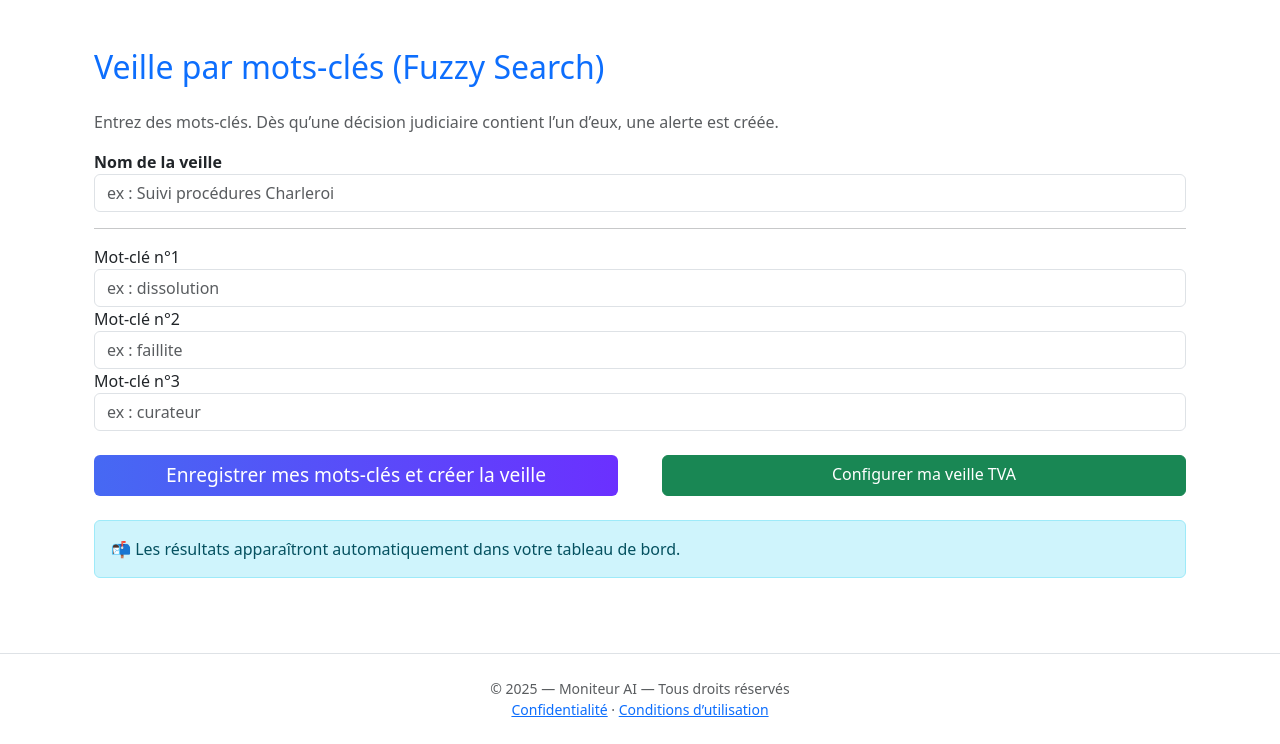
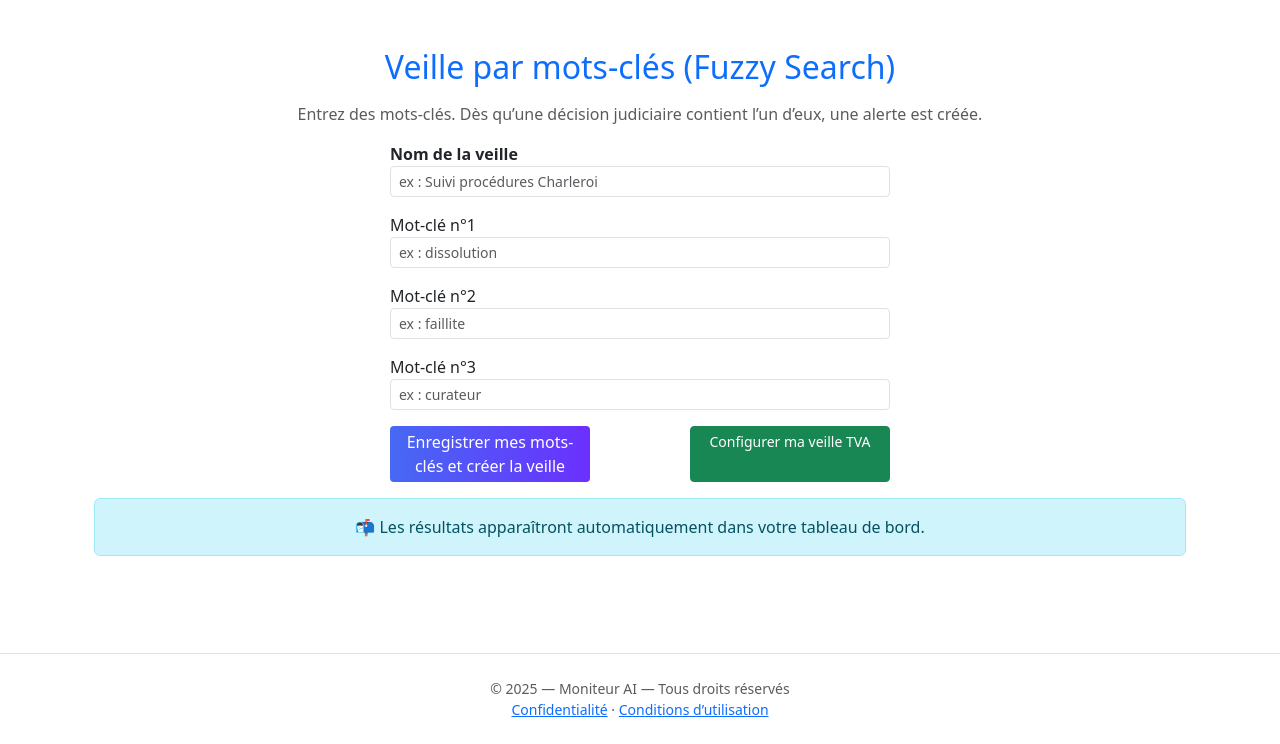
Before and after one commit to DROIDINOU/ScrapperMoniteurExtended, a Django app: template MonSiteMoniteur/backend/veille/templates/veille/fuzzy_veille.html in a window 1280 px wide. Shown: the part 56-800 px from the top of the page. Run offline with Django 5.2, Linux system fonts and the light colour scheme; the template is opened without the code that fills it, so the values that code supplies are empty.

Commit message:
amelioration ux

```diff
--- a/MonSiteMoniteur/backend/veille/templates/veille/fuzzy_veille.html
+++ b/MonSiteMoniteur/backend/veille/templates/veille/fuzzy_veille.html
@@ -1,64 +1,63 @@
 {% extends 'veille/base.html' %}
+
 {% block content %}
 
 <div class="container py-4">
 
-    <h2 class="mb-4 text-primary">Veille par mots-clés (Fuzzy Search)</h2>
-    <p class="text-muted">
+    <h2 class="mb-3 text-primary text-center">Veille par mots-clés (Fuzzy Search)</h2>
+    <p class="text-muted text-center">
         Entrez des mots-clés. Dès qu’une décision judiciaire contient l’un d’eux, une alerte est créée.
     </p>
 
-    <!-- Formulaire visible dès le début -->
-    <form method="POST" action="{% url 'veille_fuzzy' %}">
+    <!-- Formulaire centré -->
+    <form method="POST" action="{% url 'veille_fuzzy' %}" class="mx-auto" style="max-width: 500px;">
         {% csrf_token %}
 
         <!-- ✅ NOM DE LA VEILLE -->
-        <div class="form-group">
+        <div class="form-group mb-3">
             <label><strong>Nom de la veille</strong></label>
             <input type="text"
                 name="veille_nom"
-                class="form-control"
-                placeholder="ex : Suivi procédures Charleroi">
+                class="form-control form-control-sm"
+                placeholder="ex : Suivi procédures Charleroi" style="max-width: 100%;">
         </div>
 
-        <hr>
-
         <!-- ✅ MOTS-CLÉS -->
-        <div class="form-group">
+        <div class="form-group mb-3">
             <label>Mot-clé n°1</label>
-            <input type="text" name="keyword1" class="form-control"
-                   value="{{ profile.keyword1|default_if_none:'' }}" placeholder="ex : dissolution">
+            <input type="text" name="keyword1" class="form-control form-control-sm"
+                   value="{{ profile.keyword1|default_if_none:'' }}" placeholder="ex : dissolution" style="max-width: 100%;">
         </div>
 
-        <div class="form-group">
+        <div class="form-group mb-3">
             <label>Mot-clé n°2</label>
-            <input type="text" name="keyword2" class="form-control"
-                   value="{{ profile.keyword2|default_if_none:'' }}" placeholder="ex : faillite">
+            <input type="text" name="keyword2" class="form-control form-control-sm"
+                   value="{{ profile.keyword2|default_if_none:'' }}" placeholder="ex : faillite" style="max-width: 100%;">
         </div>
 
-        <div class="form-group">
+        <div class="form-group mb-3">
             <label>Mot-clé n°3</label>
-            <input type="text" name="keyword3" class="form-control"
-                   value="{{ profile.keyword3 }}" placeholder="ex : curateur">
+            <input type="text" name="keyword3" class="form-control form-control-sm"
+                   value="{{ profile.keyword3 }}" placeholder="ex : curateur" style="max-width: 100%;">
         </div>
 
-        <!-- Boutons côte à côte -->
-        <div class="d-flex justify-content-between mt-4">
+        <!-- Boutons côte à côte avec plus de centrage -->
+        <div class="d-flex justify-content-between mt-3">
             <!-- Bouton "Enregistrer mes mots-clés" -->
             <button type="submit" id="submitButton"
-                    class="btn btn-primary"
-                    style="background: linear-gradient(90deg,#4669f3,#6b30ff); border: none; font-size: 1.2rem; width: 48%;">
+                    class="btn btn-primary btn-sm"
+                    style="background: linear-gradient(90deg,#4669f3,#6b30ff); border: none; font-size: 1rem; width: 40%;">
                 Enregistrer mes mots-clés et créer la veille
             </button>
 
             <!-- Lien pour configurer la veille -->
-            <a href="{% url 'veille_fuzzy' %}" class="btn btn-success" style="width: 48%;">
+            <a href="{% url 'veille_fuzzy' %}" class="btn btn-success btn-sm" style="width: 40%;">
                 Configurer ma veille TVA
             </a>
         </div>
     </form>
 
-    <div class="alert alert-info mt-4">
+    <div class="alert alert-info mt-3 text-center">
         📬 Les résultats apparaîtront automatiquement dans votre tableau de bord.
     </div>
 
```
